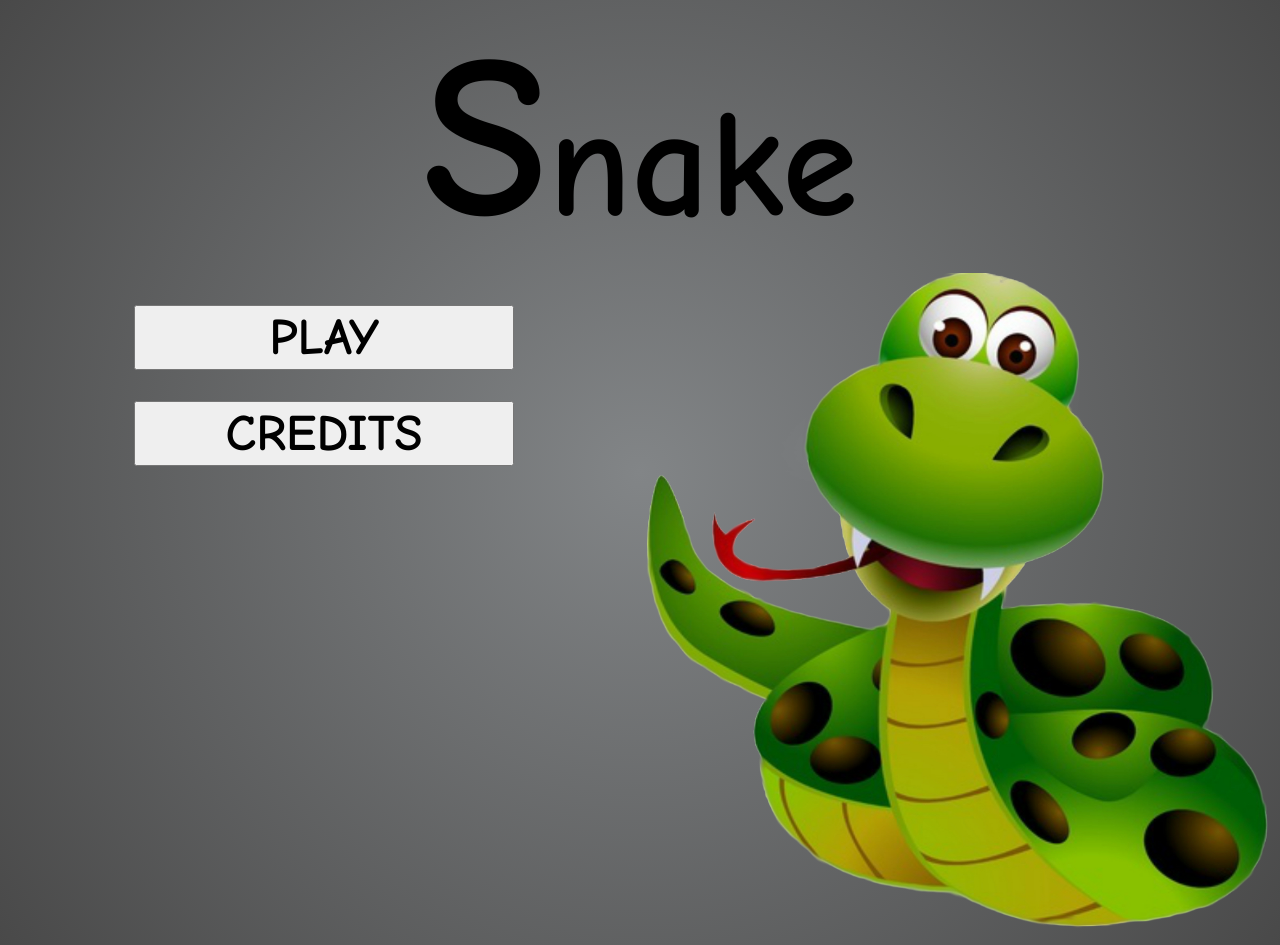
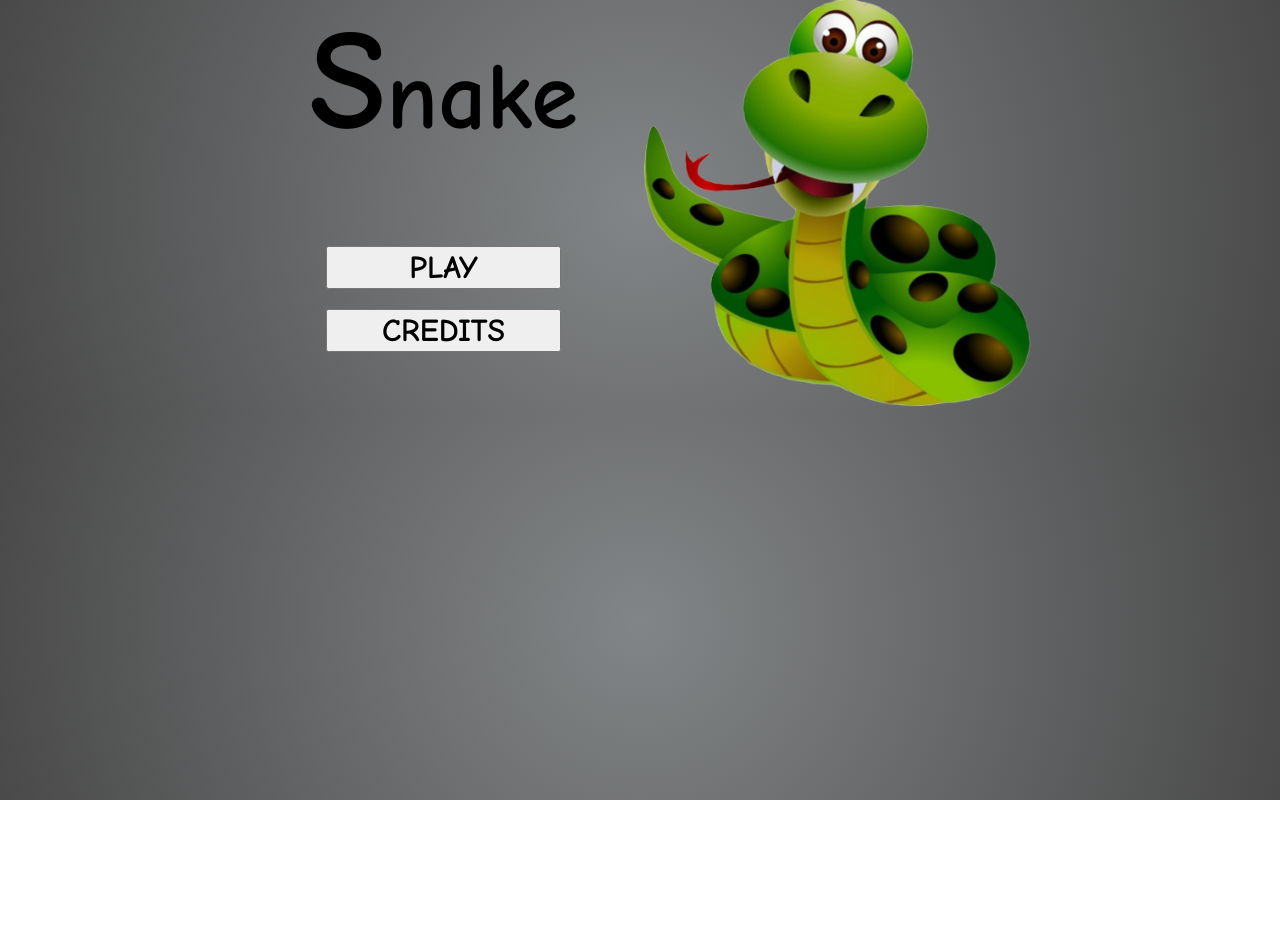
Before and after one commit to Domenico-pio/snake, a plain HTML site: page index.html in a window 1280 px wide. After the commit the page ends 800 px from the top, so only its background shows below. Drawn offline with Linux system fonts and the light colour scheme.

Commit message:
start final commint
per ora

```diff
--- a/index.html
+++ b/index.html
@@ -43,10 +43,10 @@
         <p id="s">S</p><p id="n">nake</p>
       </div>
       <div class="st" id="bott">
-        <input  type="button" id="ply" value="PLAY" onclick="play();">
+        <input  type="button" id="ply" value="PLAY" onclick="play();"></input>
         <input type="button" id="crediti" value="CREDITS" onclick="showrediti();">
       </div>
-      <div classs="st">
+      <div classs="st" id="picture">
         <img id="img" src="s2.png">
       </div>
     <!--<div class="image">
--- a/stile.css
+++ b/stile.css
@@ -14,7 +14,7 @@ body{
     text-align: center;
   }
   .text{
-    grid-column: 1 / 3;
+    /*grid-column: 1 / 3;*/
     text-align: center;
     font-weight: bold;
     font-family: Comic Sans MS;
@@ -35,10 +35,30 @@ body{
     font-family: Comic Sans MS;
     text-align: center;
   }
+  #picture{
+    grid-row: 1 / 3;
+    grid-column: 2 / 3;
+    vertical-align: middle;
+  }
   #img{
     width: 100%;
+
   }
-
+  @media screen and (min-width: 786px) {
+    body{
+      width:786px;
+      margin: 0 auto;
+    }
+    #s{
+      font-size: 142px;
+    }
+    #n{
+      font-size: 95px;
+    }
+    #bott input{
+      font-size: 32px;
+    }
+  }
 
 /*
 #pa{
```
